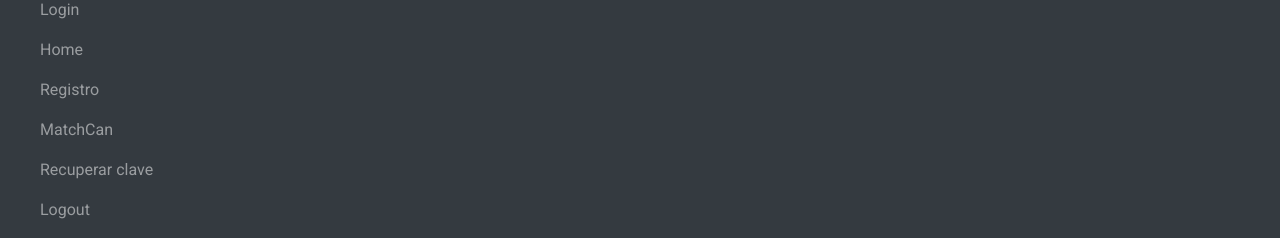
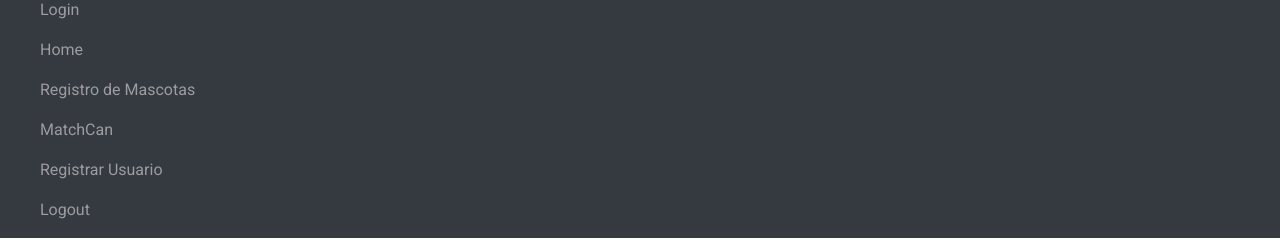
Before and after one commit to sebafariass/ProjectFinal, a Vue app: page /login in a window 1280 px wide. Both pictures are taken after a click on the button 1241 px from the left and 73 px from the top of the page. Shown: the part 148-388 px from the top of the page. Built offline with nearby package versions, Linux system fonts and the light colour scheme; no server answers; the database is empty; what vue-chat-scroll would draw is missing.

Commit message:
cambioComponenteInfoextra

```diff
--- a/src/components/elementoapp/Navbar.vue
+++ b/src/components/elementoapp/Navbar.vue
@@ -1,7 +1,7 @@
 <template>
   <div>
       <b-navbar toggleable type="dark" variant="dark">
-        <b-navbar-brand href="#">
+        <b-navbar-brand  to="/home">
           <img src="../../assets/logo-transparente.png" width="120" height="120" alt="">
           DatingDog
         </b-navbar-brand>
@@ -17,9 +17,9 @@
           <b-navbar-nav class="ml-auto">
             <b-nav-item to="/login">Login</b-nav-item>
             <b-nav-item to="/home">Home</b-nav-item>
-            <b-nav-item to="/registro">Registro</b-nav-item>
+            <b-nav-item to="/registro">Registro de Mascotas</b-nav-item>
             <b-nav-item to="/muestra">MatchCan</b-nav-item>
-            <b-nav-item to="/recuperar">Recuperar clave</b-nav-item>
+            <b-nav-item to="/iniciosesion">Registrar Usuario</b-nav-item>
             <b-nav-item @click="logout">Logout</b-nav-item>
 
           </b-navbar-nav>
--- a/src/router/index.js
+++ b/src/router/index.js
@@ -42,10 +42,10 @@ const routes = [
         },
     },
     {
-      path: "/recuperar",
-      name: "Recuperar",
+      path: "/iniciosesion",
+      name: "Iniciosesion",
       component: () =>
-        import("../views/Recuperar.vue"),
+        import("../views/Iniciosesion.vue"),
         meta: {
           login: true,
         },
--- a/src/views/Recuperar.vue
+++ b/src/views/Iniciosesion.vue
@@ -71,7 +71,7 @@
 import firebase from "firebase";
 import { mapActions } from "vuex";
 export default {
-  name: "Recuperar",
+  name: "Iniciosesion",
   data() {
     return {
         dialog: false,
--- a/src/views/Registro.vue
+++ b/src/views/Registro.vue
@@ -30,6 +30,7 @@
           ></v-progress-linear>
         </div>
         <br>
+        <h2 class="text-center">Mascotas Disponibles</h2>
         <v-card
           v-for="(persona, i) in personas"
           :key="i"
```
